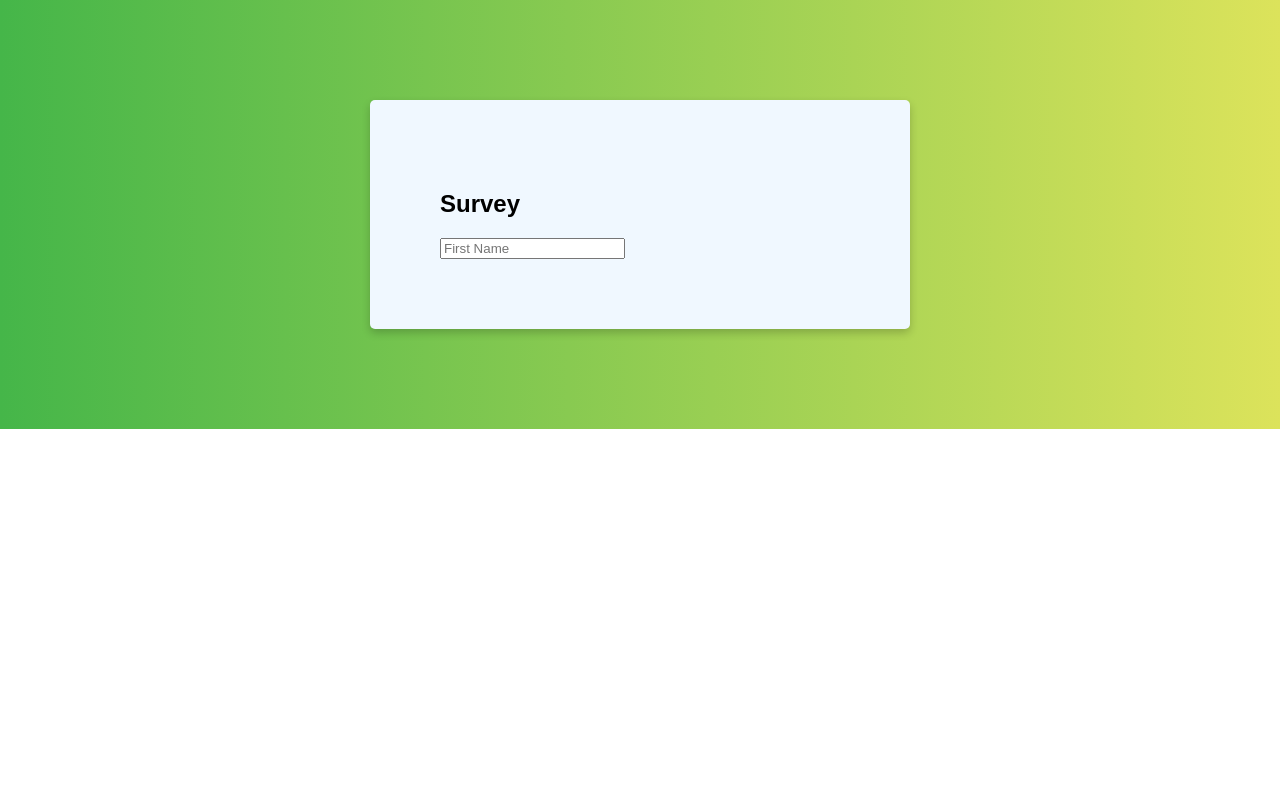
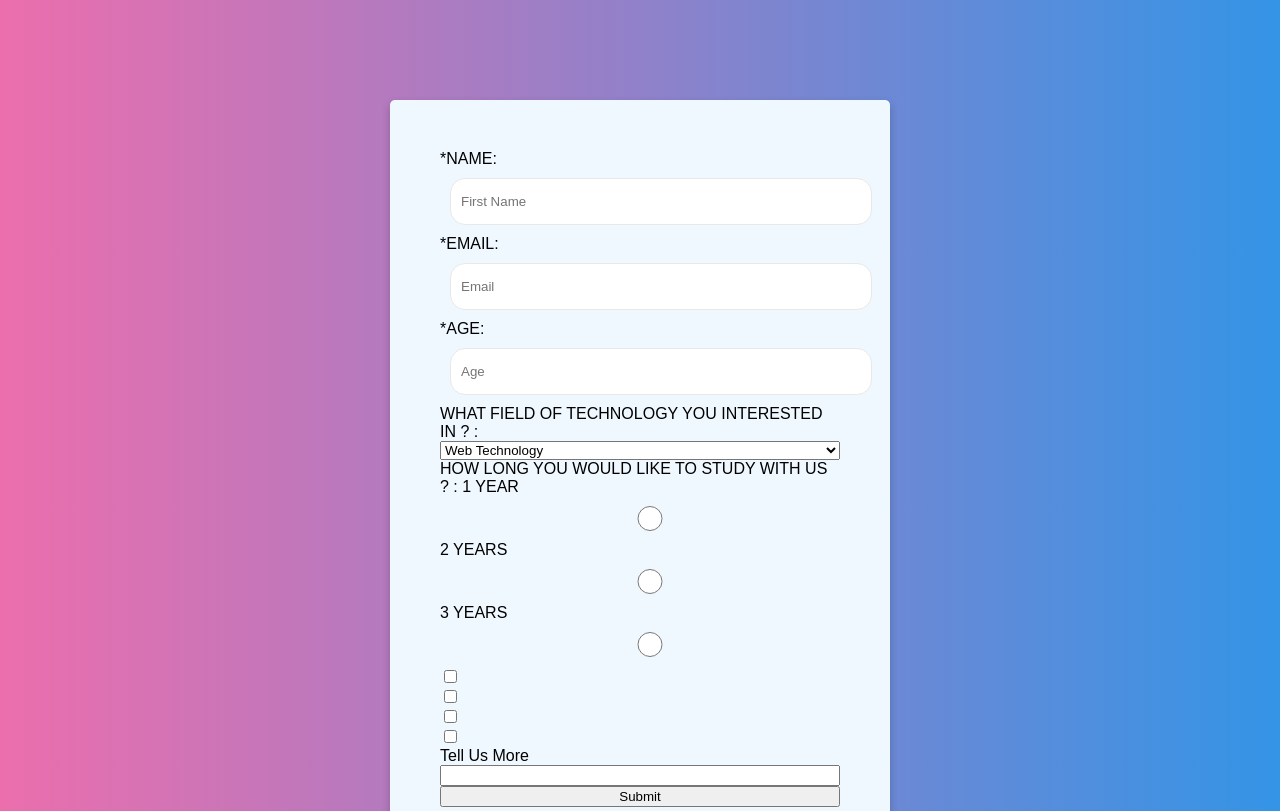
Before and after one commit to davidrobertsdev/survey-form, a plain HTML site: page index.html in a window 1280 px wide. Shown: the top 811 px of the page. Drawn offline with Linux system fonts and the light colour scheme.

Commit message:
committing all work from first day

```diff
--- a/index.html
+++ b/index.html
@@ -13,31 +13,91 @@
 body {
     margin: 0;
     padding: 0;
-    background: #DCE35B;  /* fallback for old browsers */
-    background: -webkit-linear-gradient(to right, #45B649, #DCE35B);  /* Chrome 10-25, Safari 5.1-6 */
-    background: linear-gradient(to right, #45B649, #DCE35B); /* W3C, IE 10+/ Edge, Firefox 16+, Chrome 26+, Opera 12+, Safari 7+ */
-    background-repeat: no-repeat;
+    background: #3494E6;  /* fallback for old browsers */
+background: -webkit-linear-gradient(to right, #EC6EAD, #3494E6);  /* Chrome 10-25, Safari 5.1-6 */
+background: linear-gradient(to right, #EC6EAD, #3494E6); /* W3C, IE 10+/ Edge, Firefox 16+, Chrome 26+, Opera 12+, Safari 7+ */
+
+
 
 }
 
 form {
+    display: flex;
+    flex-direction:column;
     font-family: sans-serif;
     margin:  100px auto;
     width: 400px;
     background-color: aliceblue;
-    padding: 70px;
+    padding: 50px;
     box-shadow: 0 4px 8px 0 rgba(0,0,0,0.2);
     transition: 0.3s;
     border-radius: 5px; /* 5px rounded corners */
 }
 
+.textbox {
+    padding: 10px;
+    width: 100%;
+    margin: 10px ;
+    border-radius: 15px;
+    border: 1px solid #E8E8E8;
+    height: 25px;
+}
+
     </style>
     <main>
+
         <form>
-           <h2>Survey</h2>
-           <label for="name">
-                <input type = "textbox" placeholder="First Name">
-           </label>
+        <div id="text-box-section">
+           <label for="name">*NAME:</label>
+            <input class="textbox" type = "textbox" placeholder="First Name" required>
+
+           <label for="email">*EMAIL:</label>
+            <input class ="textbox"type = "textbox" placeholder="Email">
+
+           <label for="age">*AGE:</label>
+            <input class ="textbox"type = "Number" placeholder="Age" min="18" max="30">
+
+        </div>
+        <!-- Dropdown -->
+        <label for="tech-field">WHAT FIELD OF TECHNOLOGY YOU INTERESTED IN ? :</label>
+        <select id="tech-field" name="tech-field">
+            <option value="Web Technology">Web Technology</option>
+            <option value="Data Science">Data Science</option>
+            <option value="Penetration Testing">Penetration Testing</option>
+            <option value="Networking">Networking</option>
+          </select>
+        <!-- Radio Buttons -->
+        <div>
+           <label for="name">HOW LONG YOU WOULD LIKE TO STUDY WITH US ? :</label>
+
+            <label for="study-time">1 YEAR</label>
+            <input class="textbox" type = "radio" name="study-time">
+
+            <label for="2 YEARS">2 YEARS</label>
+            <input class ="textbox"type = "radio" name ="study-time">
+
+            <label for="3 YEARS">3 YEARS</label>
+            <input class ="textbox"type = "Radio" name="study-time">
+
+        </div>
+       <!-- checkboxes -->
+       <label for="email">
+        <input class ="checkbox"type = "checkbox" >
+       </label> <label for="Email">
+        <input class ="checkbox"type = "checkbox">
+       </label>
+       <label for="email">
+        <input class ="checkbox"type = "checkbox" >
+       </label> <label for="Email">
+        <input class ="checkbox"type = "checkbox">
+       </label>
+       <label>Tell Us More</label>
+           <!-- Text area -->
+           <input type="textarea" w200 l200>
+
+
+       <!-- <button>Submit</button> -->
+       <button>Submit</button>
         </form>
     </main>
 
```
